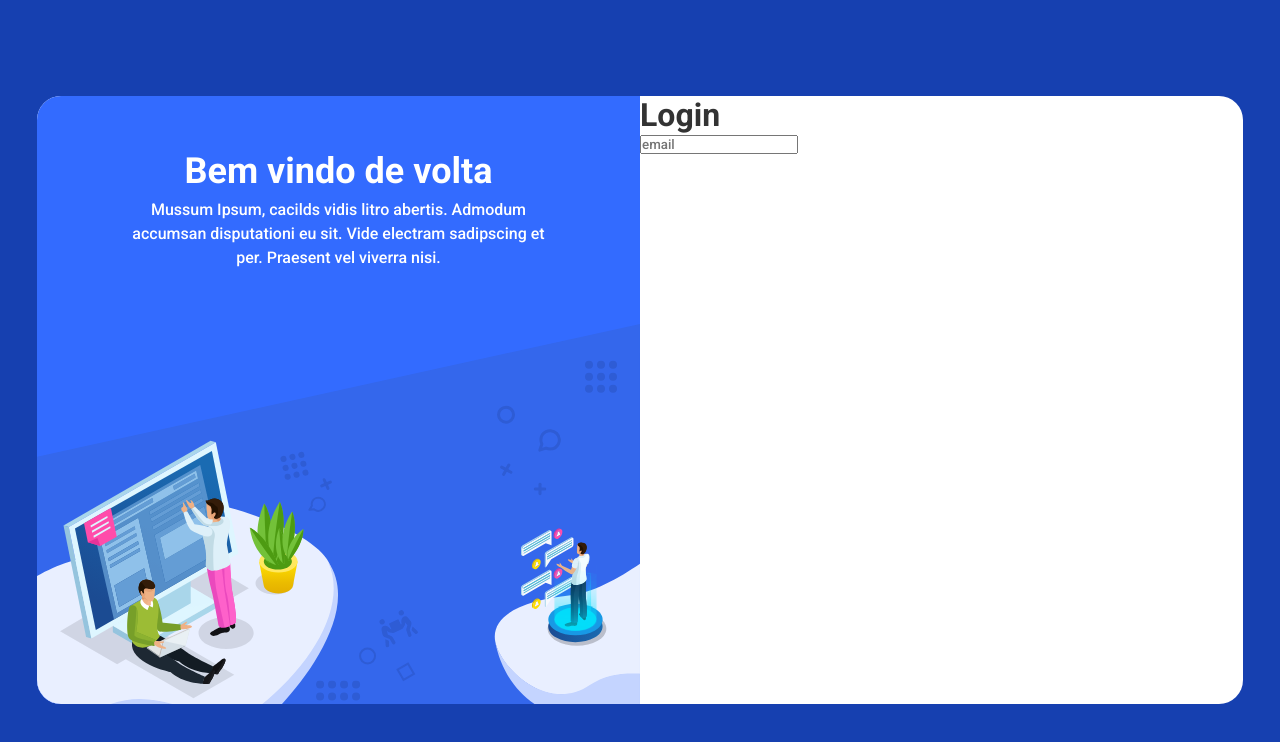
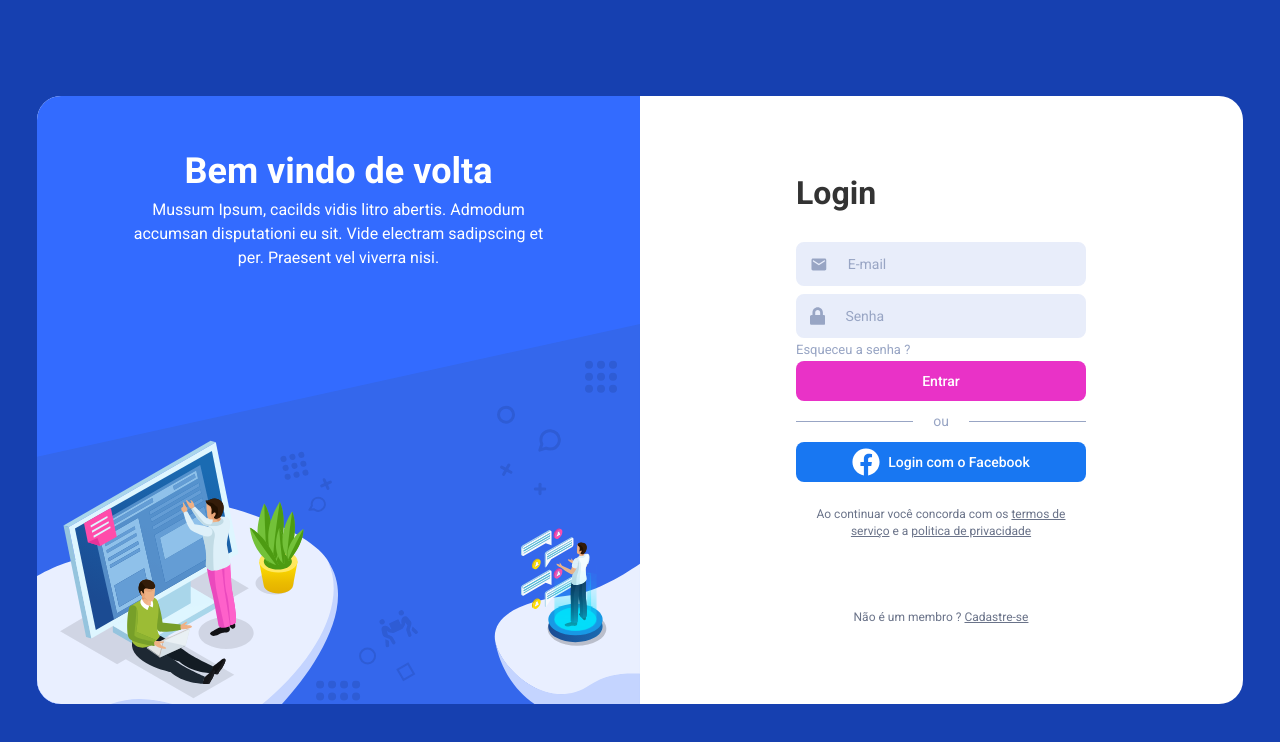
Before and after one commit to viniciuswz/sos-cidadao-2.0, a React (Create React App) app: page /login in a window 1280 px wide. Shown: the top 742 px of the page. Built offline with nearby package versions, Linux system fonts and the light colour scheme.

Commit message:
feature(login) finished rest of styles

```diff
--- a/package.json
+++ b/package.json
@@ -13,6 +13,7 @@
     "polished": "^3.6.7",
     "react": "^16.13.1",
     "react-dom": "^16.13.1",
+    "react-icons": "^3.11.0",
     "react-router-dom": "^5.2.0",
     "react-scripts": "3.4.3",
     "react-switch": "^5.0.1",
--- a/public/index.html
+++ b/public/index.html
@@ -10,7 +10,7 @@
       content="S.O.S cidadão 2.0"
     />
     <title>S.O.S Cidadão</title>
-    <link href="https://fonts.googleapis.com/css2?family=Roboto:ital,wght@0,500;0,700;1,400&display=swap" rel="stylesheet">
+    <link href="https://fonts.googleapis.com/css2?family=Roboto:wght@300;400;500;700&display=swap" rel="stylesheet">
   </head>
   <body>
     <noscript>You need to enable JavaScript to run this app.</noscript>
--- /dev/null
+++ b/src/components/Button/index.tsx
@@ -0,0 +1,15 @@
+import React, { ButtonHTMLAttributes } from 'react';
+
+import { Container } from './styles';
+
+type ButtonProps = ButtonHTMLAttributes<HTMLButtonElement>;
+
+const Button: React.FC<ButtonProps> = ({ children, ...rest }) => {
+  return (
+    <Container type="button" {...rest}>
+      {children}
+    </Container>
+  );
+};
+
+export default Button;
--- /dev/null
+++ b/src/components/Button/styles.ts
@@ -0,0 +1,30 @@
+import styled from 'styled-components';
+
+const Container = styled.button`
+  border: 0;
+  outline: none;
+  background: ${props => props.theme.colors.complementPrimary};
+  color: ${props => props.theme.colors.textBackground};
+  width: 100%;
+  height: 40px;
+  display: flex;
+  justify-content: center;
+  align-items: center;
+  font-size: 1.4rem;
+  line-height: 2.1rem;
+  font-weight: 500;
+  border-radius: 8px;
+  &.facebook {
+    background: #1877f2;
+    color: #fff;
+    svg {
+      width: 28px;
+      height: 28px;
+    }
+  }
+  svg {
+    margin-right: 8px;
+  }
+`;
+
+export { Container };
--- a/src/components/Input/index.tsx
+++ b/src/components/Input/index.tsx
@@ -1,12 +1,35 @@
-import React from 'react';
+import React, {
+  InputHTMLAttributes,
+  useState,
+  useCallback,
+  useRef,
+} from 'react';
+import { IconBaseProps } from 'react-icons';
 
-import { Content } from './styles';
+import { Container } from './styles';
 
-const Input: React.FC = () => {
+interface InputProps extends InputHTMLAttributes<HTMLInputElement> {
+  name: string;
+  size: number;
+  icon: React.ComponentType<IconBaseProps>;
+}
+
+const Input: React.FC<InputProps> = ({ icon: Icon, name, size, ...rest }) => {
+  const [onFocused, setOnFocused] = useState(false);
+  const [isFilled, setIsFilled] = useState(false);
+
+  const handlerInputFocus = useCallback(() => {
+    return setOnFocused(true);
+  }, []);
+  const handlerInputBlur = useCallback(() => {
+    return setOnFocused(false);
+  }, []);
+
   return (
-    <Content>
-      <input type="text" placeholder="email" />
-    </Content>
+    <Container isFocused={onFocused}>
+      {Icon && <Icon size={size} />}
+      <input {...rest} onFocus={handlerInputFocus} onBlur={handlerInputBlur} />
+    </Container>
   );
 };
 
--- a/src/components/Input/styles.ts
+++ b/src/components/Input/styles.ts
@@ -1,5 +1,47 @@
-import styled from 'styled-components';
+import styled, { css } from 'styled-components';
 
-const Content = styled.div``;
+import { shade } from 'polished';
 
-export { Content };
+interface ContainerProps {
+  isFocused: boolean;
+}
+
+const Container = styled.div<ContainerProps>`
+  background: ${props => props.theme.colors.inputBackground};
+  display: flex;
+  align-items: center;
+  border-radius: 8px;
+  border: 2px solid ${props => props.theme.colors.inputBackground};
+  input {
+    background: transparent;
+    height: 40px;
+    border: 0;
+    outline: 0;
+    padding: 8px;
+    color: ${props => shade(0.5, props.theme.colors.backgroundPrimary)};
+    width: 100%;
+    font-size: 1.4rem;
+    line-height: 21.2rem;
+    &::placeholder {
+      color: ${props => props.theme.colors.inputIcon};
+    }
+  }
+  svg {
+    margin: 0 12px;
+    color: ${props => props.theme.colors.inputIcon};
+  }
+
+  & + div {
+    margin-top: 8px;
+  }
+  ${props =>
+    props.isFocused &&
+    css`
+      border: 2px solid ${shade(0.3, props.theme.colors.inputIcon)}};
+      svg{
+        color: ${shade(0.3, props.theme.colors.inputIcon)}}
+      }
+    `}
+`;
+
+export { Container };
--- a/src/pages/Login/index.tsx
+++ b/src/pages/Login/index.tsx
@@ -1,9 +1,20 @@
 import React from 'react';
+import { MdEmail } from 'react-icons/md';
+import { FaLock, FaFacebook } from 'react-icons/fa';
+import { Link } from 'react-router-dom';
 
 import loginImageContent from '../../assets/images/login-image-content.svg';
 
-import { Container, Background, ImageContent, FormContent } from './styles';
+import {
+  Container,
+  Background,
+  ImageContent,
+  FormContent,
+  OrContent,
+  LoginContent,
+} from './styles';
 import Input from '../../components/Input';
+import Button from '../../components/Button';
 
 const Login: React.FC = () => {
   return (
@@ -23,12 +34,50 @@ const Login: React.FC = () => {
               <img src={loginImageContent} alt="jaca" />
             </div>
           </ImageContent>
-          <FormContent>
-            <form>
-              <h1>Login</h1>
-              <Input />
-            </form>
-          </FormContent>
+          <LoginContent>
+            <FormContent>
+              <form>
+                <h1>Login</h1>
+                <Input
+                  name="Email"
+                  icon={MdEmail}
+                  placeholder="E-mail"
+                  size={21}
+                  type="email"
+                />
+                <Input
+                  name="password"
+                  icon={FaLock}
+                  placeholder="Senha"
+                  size={18}
+                  type="password"
+                />
+                <p>Esqueceu a senha ?</p>
+                <Button>Entrar</Button>
+              </form>
+              <OrContent>
+                <div>
+                  <span>ou</span>
+                </div>
+                <Button className="facebook">
+                  <FaFacebook />
+                  Login com o Facebook
+                </Button>
+                <p>
+                  Ao continuar você concorda com os&nbsp;
+                  <Link to="termos-de-servico">termos de serviço</Link>
+                  &nbsp;e&nbsp;a&nbsp;
+                  <Link to="politica-de-privadidade">
+                    politica de privacidade
+                  </Link>
+                </p>
+                <p>
+                  Não é um membro ?&nbsp;
+                  <span>Cadastre-se</span>
+                </p>
+              </OrContent>
+            </FormContent>
+          </LoginContent>
         </Container>
       </Background>
     </>
--- a/src/pages/Login/styles.ts
+++ b/src/pages/Login/styles.ts
@@ -68,9 +68,79 @@ const ImageContent = styled.div`
 `;
 
 const FormContent = styled.div`
+  max-width: 290px;
+  form {
+    h1 {
+      margin-bottom: 30px;
+    }
+    p {
+      font-size: 1.3rem;
+      color: ${props => props.theme.colors.inputIcon};
+      margin: 4px 0;
+    }
+  }
+`;
+
+const LoginContent = styled.div`
   max-width: 602px;
   width: 100%;
   height: 100%;
+  display: flex;
+  justify-content: center;
+  align-items: center;
 `;
 
-export { Container, Background, ImageContent, FormContent };
+const OrContent = styled.div`
+  div {
+    display: flex;
+    align-items: center;
+    justify-content: center;
+    position: relative;
+    span {
+      color: ${props => props.theme.colors.inputIcon};
+      font-size: 1.4rem;
+      line-height: 2.1rem;
+      padding: 10px 20px;
+      background: ${props => props.theme.colors.backgroundPrimary};
+      position: relative;
+      z-index: 1;
+    }
+    &::before {
+      content: '';
+      height: 1px;
+      width: 100%;
+      border-top: 1px solid ${props => props.theme.colors.inputIcon};
+
+      position: absolute;
+      left: 0;
+      top: 50%;
+      transform: translateY(-50%);
+    }
+  }
+  p {
+    font-size: 1.2rem;
+    line-height: 1.65rem;
+    margin-top: 24px;
+    text-align: center;
+    color: ${props => shade(0.3, props.theme.colors.inputIcon)};
+    a {
+      color: ${props => shade(0.3, props.theme.colors.inputIcon)};
+    }
+
+    & + p {
+      margin-top: 70px;
+      span {
+        text-decoration: underline;
+      }
+    }
+  }
+`;
+
+export {
+  Container,
+  Background,
+  ImageContent,
+  FormContent,
+  OrContent,
+  LoginContent,
+};
--- a/src/styles/themes/light.ts
+++ b/src/styles/themes/light.ts
@@ -6,7 +6,13 @@ export default {
 
     backgroundPrimary: '#FFF',
     backgroundSecondary: '#E4E5EC',
+
     text: '#333',
     textBackground: '#fff',
+
+    inputIcon: '#98A5C4',
+    inputBackground: '#E8EDFA',
+
+    complementPrimary: '#E932C7',
   },
 };
```
Also changed, not shown: src/styles/styled.d.ts (+7 -0 lines), 1 other file (tests, documents, lock files or other folders).
